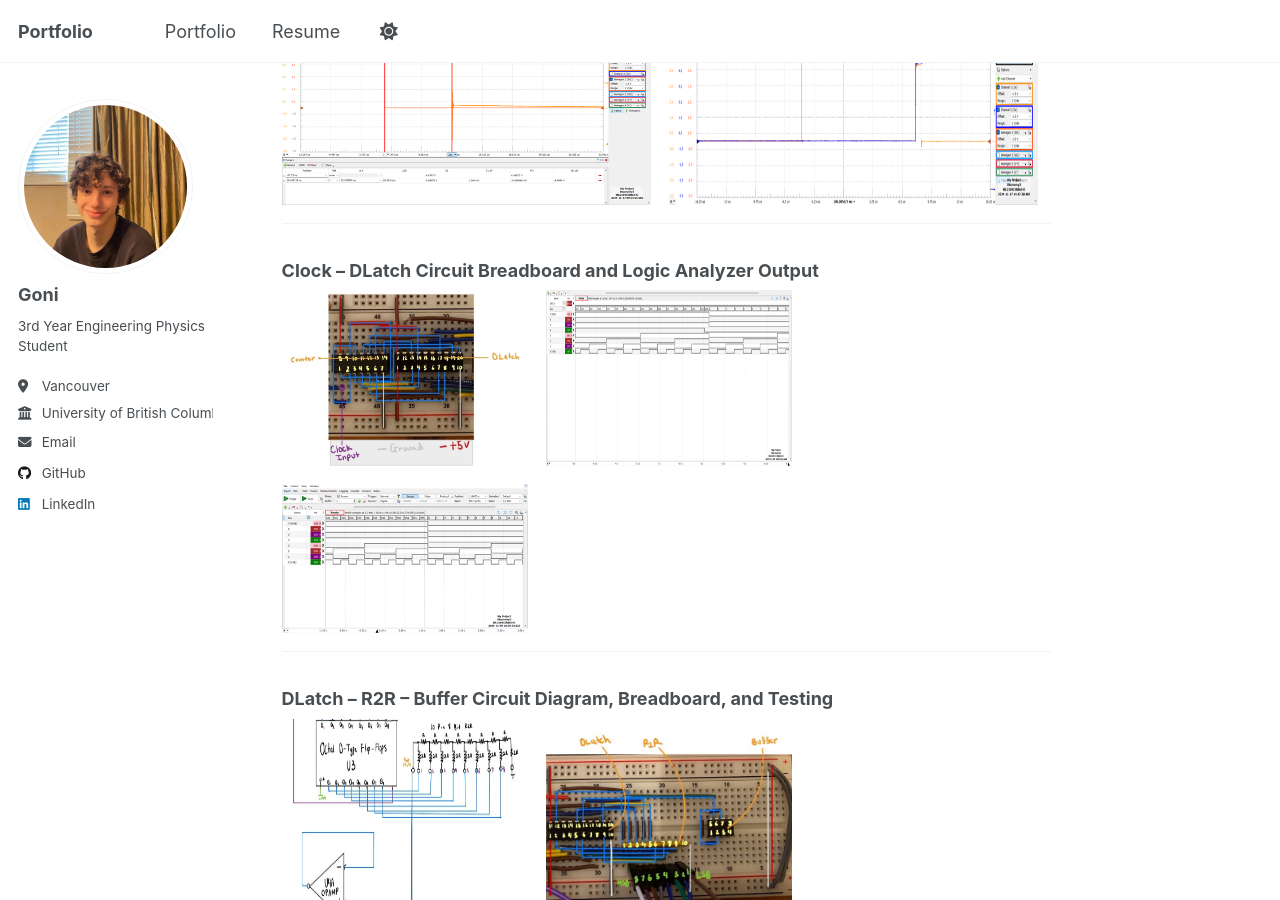
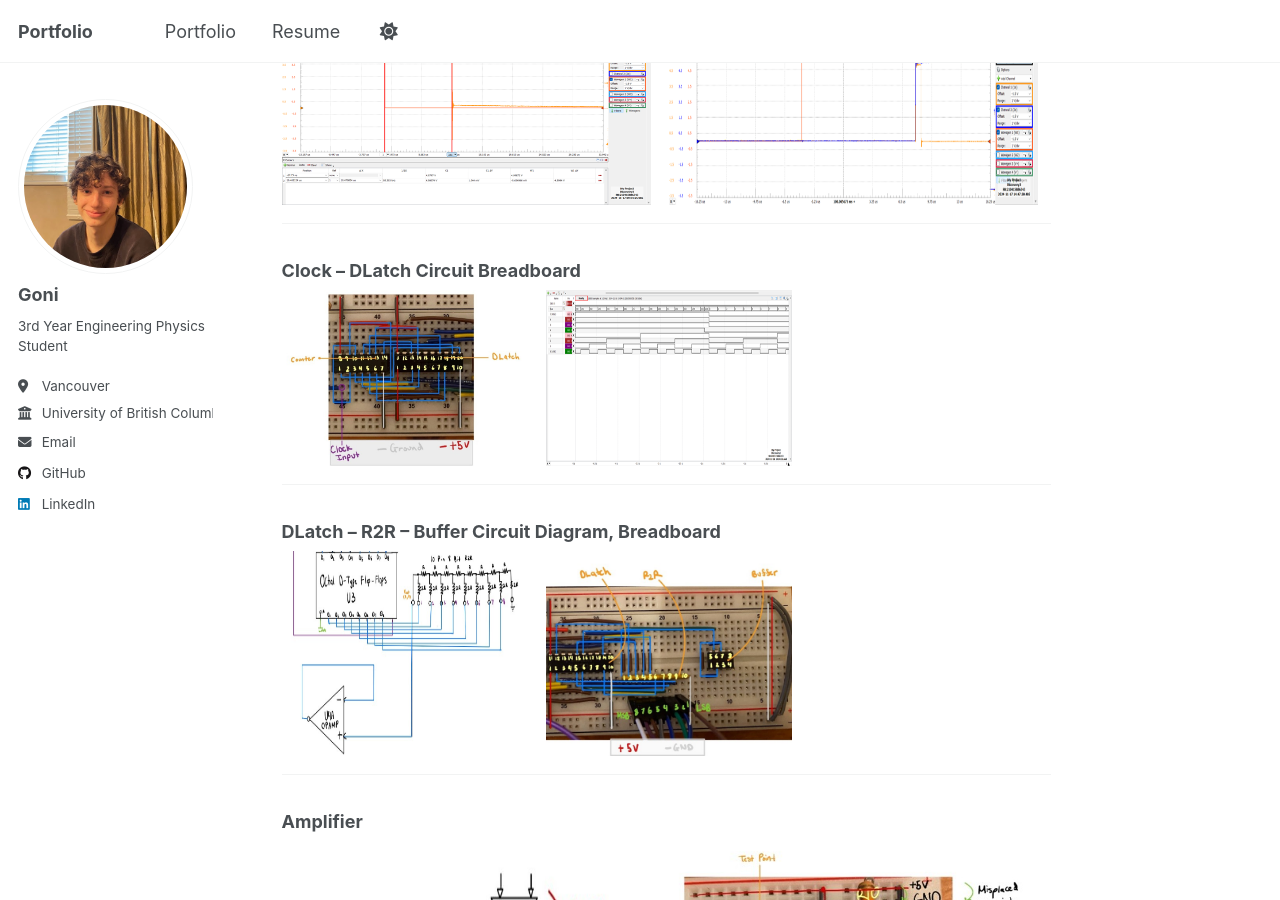
Before and after one commit to GoniBM/gonibm.github.io, a Jekyll site: the page built from _portfolio/portfolio-4.md, in a window 1280 px wide and 900 px high, scrolled down 2611 px. Built offline with Jekyll 4.4.1, drawn with Linux system fonts in a browser that asks for light colours; a script that is not in the unit is left out.

Commit message:
Update portfolio-4.md to simplify section headings
Removed unnecessary image references from the Clock and DLatch sections.

```diff
--- a/_portfolio/portfolio-4.md
+++ b/_portfolio/portfolio-4.md
@@ -61,24 +61,21 @@ the current
 
 ---
 
-### Clock – DLatch Circuit Breadboard and Logic Analyzer Output
+### Clock – DLatch Circuit Breadboard
 <div style="display:flex; gap:1rem; flex-wrap:wrap;">
   <img src="/images/DlatchBreadboard.jpg" style="max-width:32%; height:auto;">
   <img src="/images/DLatchLogic.png" style="max-width:32%; height:auto;">
-  <img src="/images/CounterLogic.png" style="max-width:32%; height:auto;">
 </div>
 
 ---
 
-### DLatch – R2R – Buffer Circuit Diagram, Breadboard, and Testing
+### DLatch – R2R – Buffer Circuit Diagram, Breadboard
 <div style="display:flex; gap:1rem; flex-wrap:wrap;">
   <img src="/images/Buffer.jpg" style="max-width:32%; height:auto;">
   <img src="/images/BufferBreadboard.jpg" style="max-width:32%; height:auto;">
-  <img src="/images/bufferTest.png" style="max-width:32%; height:auto;">
 </div>
 
 ---
-
 ### Amplifier
 <div style="display:flex; gap:1rem; flex-wrap:wrap;">
   <img src="/images/ErrorAmplifier.jpg" style="max-width:48%; height:auto;">
```
